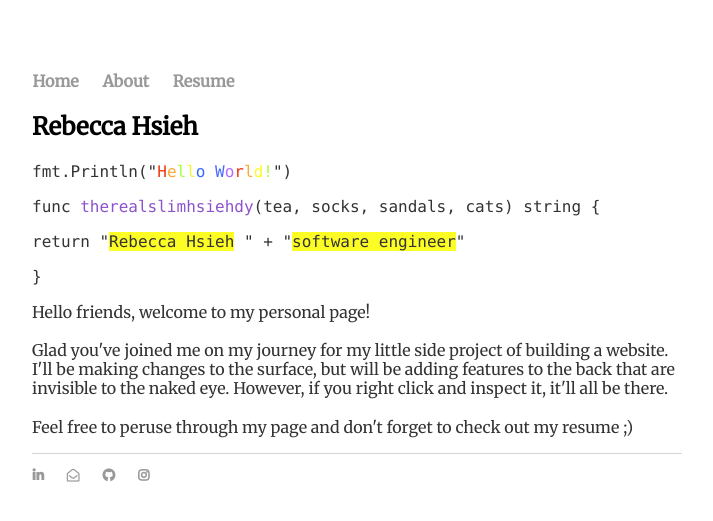
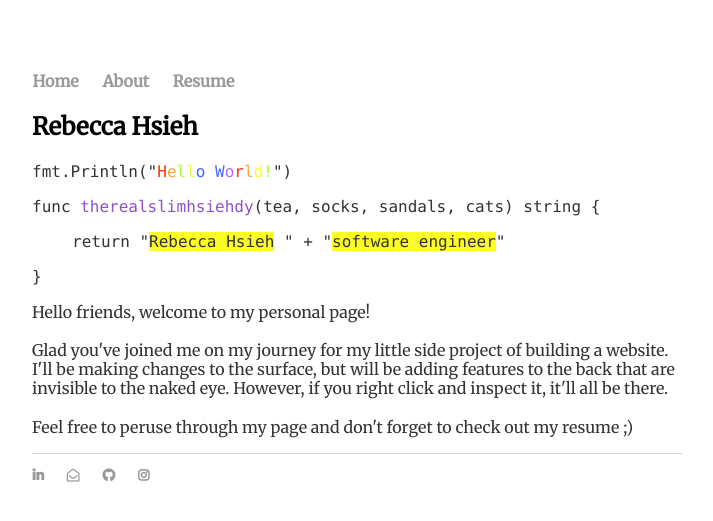
Before and after one commit to therealslimhsiehdy/therealslimhsiehdy.github.io, a Jekyll site: the page built from index.html, in a window 1280 px wide. Shown: the top 521 px of the page, without its empty margins (283-996 px from the left). Built offline with Jekyll 4.4.1, drawn with Linux system fonts in a browser that asks for light colours; nearby versions of some CDN libraries.

Commit message:
Fix font and indent

```diff
--- a/_layouts/default.html
+++ b/_layouts/default.html
@@ -22,7 +22,7 @@
        			<p class="cb">fmt.Println("<font color="#EF3710">H</font><font color="#FAA838">e</font><font color="#A4FF37">l</font><font color="#EBF643">l</font><font color="#3768FF">o</font> <font color="#4869FE">W</font><font color="#B26BFE">o</font><font color="#EF3710">r</font><font color="#FAA838">l</font><font color="#FDFD26">d</font><font color="#A4FF37">!</font>")</p>
 
        			<p class="cb">func <font color="#8D53CB">therealslimhsiehdy</font>(tea, socks, sandals, cats) string {</p>
-       			<p class="tab"><p class="cb">return "<span style="background-color: #FDFD26">Rebecca Hsieh</span> " + "<span style="background-color: #FDFD26">software engineer</span>"</p></p>
+       			<p class="tab cb">return "<span style="background-color: #FDFD26">Rebecca Hsieh</span> " + "<span style="background-color: #FDFD26">software engineer</span>"</p>
 
        			<p class="cb">}</p>
         		<!--<p class="cb"><font color="orange">This text should be orange and in code block style</font></p> -->
```
